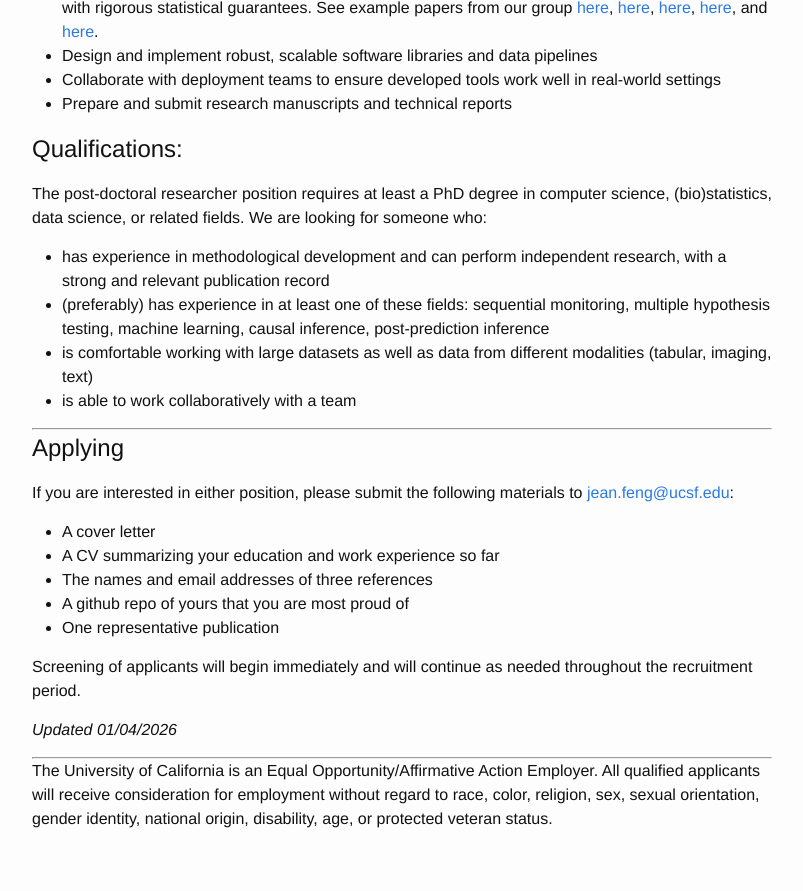
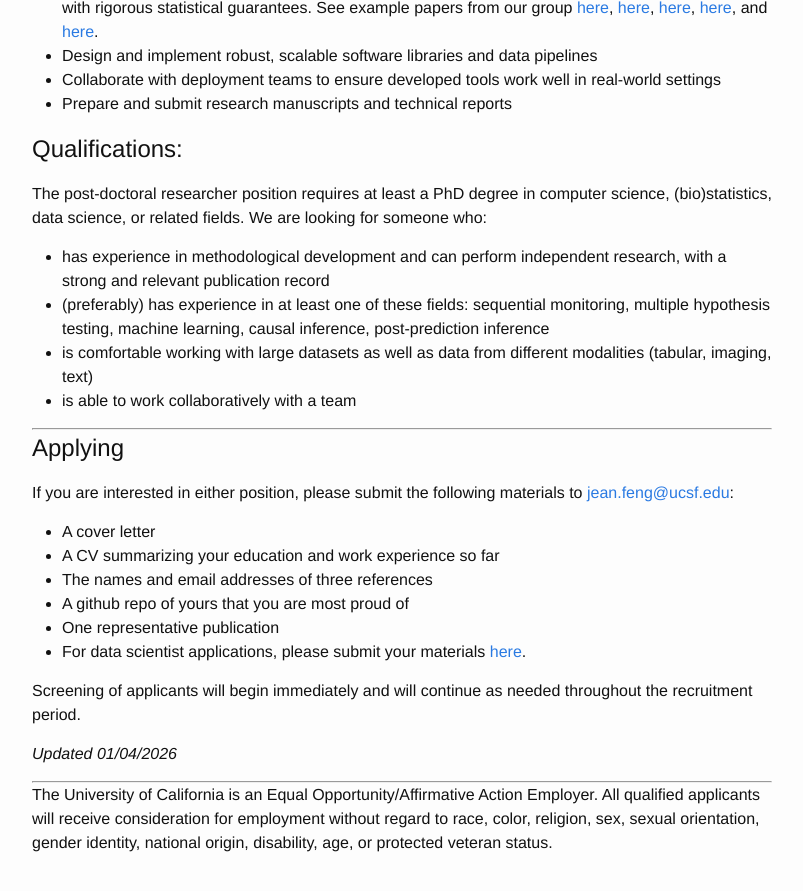
Before and after one commit to jjfeng/jjfeng.github.io, a Jekyll site: the page built from joining.md, in a window 1280 px wide and 900 px high, scrolled down 1420 px. Shown: the top 891 px of the window, without its empty margins (238-1041 px from the left). Built offline with Jekyll 4.4.1, drawn with Linux system fonts in a browser that asks for light colours.

Commit message:
update joining

```diff
--- a/joining.md
+++ b/joining.md
@@ -102,6 +102,7 @@ document.write("<a href='mailto:"+link+"'>"+link+"</a>")
 * The names and email addresses of three references
 * A github repo of yours that you are most proud of
 * One representative publication
+* For data scientist applications, please submit your materials <a href="https://jobs.brassring.com/TGnewUI/Search/home/HomeWithPreLoad?PageType=JobDetails&partnerid=6495&siteid=5861&Areq=87814BR">here</a>.
 
 
 Screening of applicants will begin immediately and will continue as needed throughout the recruitment period.
```
